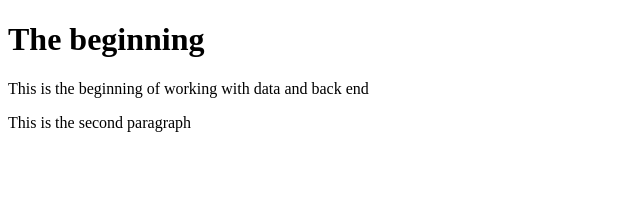
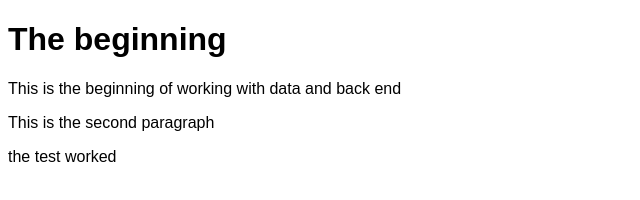
Before and after one commit to garethnoob/working-with-data, a website: page public/index.html in a window 1280 px wide. Shown: the whole page, without its empty margins (0-640 px from the left). Drawn offline with Linux system fonts and the light colour scheme.

Commit message:
add geolocation and style sheet

```diff
--- a/public/index.html
+++ b/public/index.html
@@ -3,11 +3,15 @@
 <head>
     <meta charset="UTF-8">
     <meta name="viewport" content="width=device-width, initial-scale=1.0">
+    <link rel="stylesheet" href="style.css" type="text/css">
     <title>Working with Data</title>
 </head>
 <body>
     <h1>The beginning</h1>
     <p>This is the beginning of working with data and back end</p>
     <p>This is the second paragraph</p>
+    <p id="test"></p>
+
+    <script src="./location.js"></script>
 </body>
 </html>
--- /dev/null
+++ b/public/location.js
@@ -0,0 +1,15 @@
+document.getElementById('test').textContent = "the test worked";
+
+const getLocation =  () => {
+    navigator.geolocation.getCurrentPosition(position => {
+        console.log(position.coords);
+    } )
+}
+
+
+if('geolocation' in navigator) {
+    console.log('location available');
+    getLocation();
+    } else {
+        console.log('location unavailable');
+    }
--- /dev/null
+++ b/public/style.css
@@ -0,0 +1,3 @@
+body {
+    font-family: Arial, Helvetica, sans-serif;
+}
```
